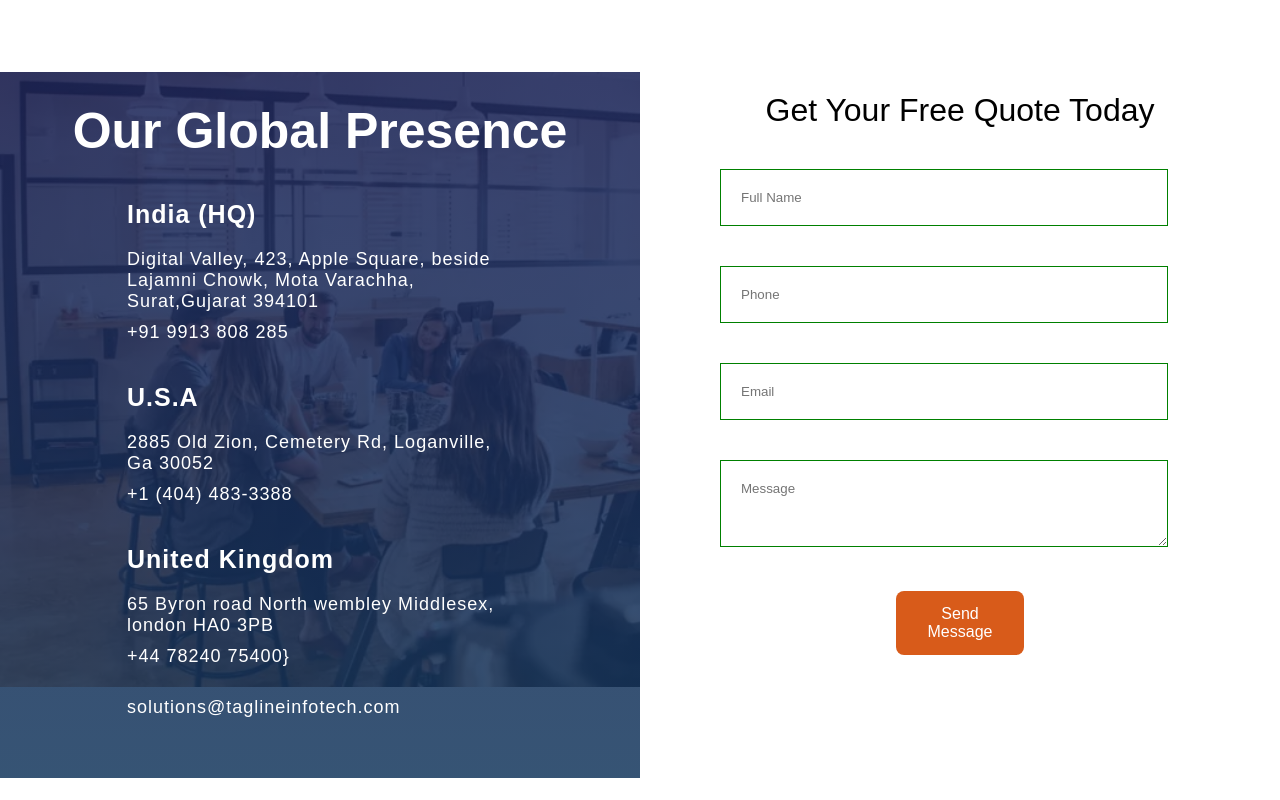
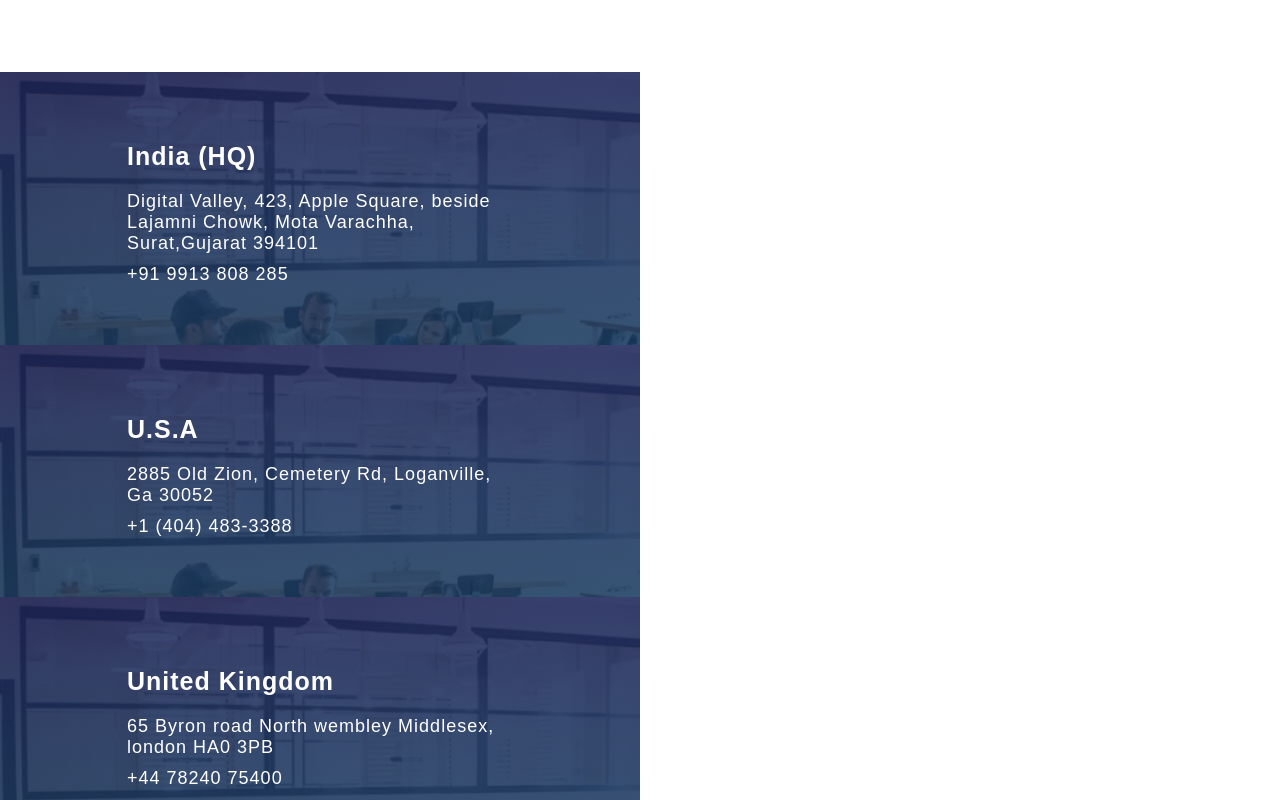
Before and after one commit to pratikg-tagline/angular-tagline, an Angular app: page / in a window 1280 px wide. Shown: the part 7780-8580 px from the top of the page. Built offline with nearby package versions, Linux system fonts and the light colour scheme.

Commit message:
Implement Globalpresence  in project

```diff
--- a/src/app/app.component.html
+++ b/src/app/app.component.html
@@ -463,46 +463,23 @@
 
   <div class="contactus">
       <div class="formdetail">
+
           <div class="address">
 
-              <h4>{{mainblogsname}}</h4>
+              <!-- <h4>{{mainblogsname}}</h4> -->
 
-              <div class="place">
-                  <h6>{{globalpresence.firstheading}}</h6>
-                  <p class="add-city">{{globalpresence.firstdescription}}</p>
-                  <a href="tel:+91 99138 08285" class="contact mobile-no"><i
-                          class="bi bi-telephone-fill"></i>{{globalpresence.firstnum}} </a>
-              </div>
-
-              <div class="place">
-                  <h6>{{globalpresence.secondheading}}</h6>
-                  <p class="add-city">{{globalpresence.seconddescription}}</p>
-                  <a href="tel: +1 (404) 483-3388" class="contact mobile-no"><i
-                          class="bi bi-telephone-fill"></i>{{globalpresence.secondnum}}</a>
-              </div>
-
-              <div class="place">
-                  <h6>{{globalpresence.thirdheading}}</h6>
-                  <p class="add-city">{{globalpresence.thirddescription}}</p>
-                  <a href="tel:+44 78240 75400" class="contact mobile-no"><i
-                          class="bi bi-telephone-fill"></i>{{globalpresence.thirdnum}}}</a>
-              </div>
-
-              <div class="place">
-                  <a href="mailto:solutions@taglineinfotech.com" class="mail"><i
-                          class="bi bi-envelope-fill"></i>{{globalpresence.read}}</a>
-              </div>
 
           </div>
       </div>
-      <div class="forms">
+      <app-ourglobal [ourglobal]=" globalpresence"></app-ourglobal>
+      <!-- <div class="forms">
           <h1>{{forms.formsheading}}</h1>
           <input type="text" placeholder="Full Name"><br>
           <input type="text" placeholder="Phone"><br>
           <input type="email" placeholder="Email"><br>
           <textarea placeholder="Message" rows="3"></textarea><br>
           <button>{{forms.formbtn}}</button>
-      </div>
+      </div> -->
   </div>
 
   <!-- ____________________________________________________________________ -->
--- a/src/app/app.component.scss
+++ b/src/app/app.component.scss
@@ -759,92 +759,92 @@ li:hover {
 
 /* ____________________________________________ */
 
-.contactus {
-    display: flex;
-    justify-content: center;
-    margin: 60px 0;
-}
+// .contactus {
+//     display: flex;
+//     justify-content: center;
+//     margin: 60px 0;
+// }
 
-.contactus .formdetail {
-    width: 50%;
-    padding: 30px;
-    height: 100%;
-    /* background-image: url(product-bg.webp); */
-    /* background-color: rgba(27, 67, 110, 0.6); */
-    background: linear-gradient(0deg, rgba(19, 54, 92, .85), rgba(23, 32, 85, 0.85)), url(../assets/images/product-bg.webp);
-    // background: linear-gradient(0deg, rgba(19, 54, 92, .85), rgba(23, 32, 85, 0.85));
-    position: relative;
-    background-repeat: no-repeat;
-    background-size: 100%;
-    color: white;
-}
+// .contactus .formdetail {
+//     width: 50%;
+//     padding: 30px;
+//     height: 100%;
+//     /* background-image: url(product-bg.webp); */
+//     /* background-color: rgba(27, 67, 110, 0.6); */
+//     background: linear-gradient(0deg, rgba(19, 54, 92, .85), rgba(23, 32, 85, 0.85)), url(../assets/images/product-bg.webp);
+//     // background: linear-gradient(0deg, rgba(19, 54, 92, .85), rgba(23, 32, 85, 0.85));
+//     position: relative;
+//     background-repeat: no-repeat;
+//     background-size: 100%;
+//     color: white;
+// }
 
-.contactus .formdetail .address h4 {
-    text-align: center;
-    font-size: 50px;
-    font-weight: bold;
-}
+// .contactus .formdetail .address h4 {
+//     text-align: center;
+//     font-size: 50px;
+//     font-weight: bold;
+// }
 
-.formdetail .address .place {
-    margin: 30px 15%;
-}
+// .formdetail .address .place {
+//     margin: 30px 15%;
+// }
 
-.formdetail .address .place h6 {
-    font-size: 25px;
-    letter-spacing: 1px;
-    padding: 10px;
-}
+// .formdetail .address .place h6 {
+//     font-size: 25px;
+//     letter-spacing: 1px;
+//     padding: 10px;
+// }
 
-.formdetail .address .place p {
-    font-size: 18px;
-    letter-spacing: 1px;
-    padding: 10px;
-}
+// .formdetail .address .place p {
+//     font-size: 18px;
+//     letter-spacing: 1px;
+//     padding: 10px;
+// }
 
-.formdetail .address .place a {
-    text-decoration: none;
-    font-size: 18px;
-    letter-spacing: 1px;
-    padding: 10px;
-    color: white;
-}
+// .formdetail .address .place a {
+//     text-decoration: none;
+//     font-size: 18px;
+//     letter-spacing: 1px;
+//     padding: 10px;
+//     color: white;
+// }
 
-.contactus .formdetail img {
-    z-index: -1;
-}
+// .contactus .formdetail img {
+//     z-index: -1;
+// }
 
-.contactus .forms {
-    width: 50%;
-}
+// .contactus .forms {
+//     width: 50%;
+// }
 
-.contactus .forms h1 {
-    text-align: center;
-    margin: 20px;
-    font-weight: 500;
-}
+// .contactus .forms h1 {
+//     text-align: center;
+//     margin: 20px;
+//     font-weight: 500;
+// }
 
-.contactus .forms input,
-textarea {
-    padding: 20px;
-    width: 70%;
-    margin: 20px 80px;
-    border: 1px solid green;
-}
+// .contactus .forms input,
+// textarea {
+//     padding: 20px;
+//     width: 70%;
+//     margin: 20px 80px;
+//     border: 1px solid green;
+// }
 
-.contactus .forms button {
-    width: 20%;
-    color: #404040;
-    margin-top: 40px;
-    display: block;
-    margin: auto;
-    background-color: #d85b1a;
-    color: #fff;
-    font-size: 16px;
-    padding: 14px 26px;
-    border: none;
-    border-radius: 8px;
-    margin-top: 20px;
-}
+// .contactus .forms button {
+//     width: 20%;
+//     color: #404040;
+//     margin-top: 40px;
+//     display: block;
+//     margin: auto;
+//     background-color: #d85b1a;
+//     color: #fff;
+//     font-size: 16px;
+//     padding: 14px 26px;
+//     border: none;
+//     border-radius: 8px;
+//     margin-top: 20px;
+// }
 
 
 
--- a/src/app/app.component.ts
+++ b/src/app/app.component.ts
@@ -574,19 +574,21 @@ description:
       'Quick Summary: Ruby on Rails and JavaScript both languages are both widely popular among',
 read: 'Read More ->',
   }];
-  globalpresence: Globalpresence = {
-    firstheading: 'India (HQ)',
-    firstdescription:
+  globalpresence = [{
+    heading: 'India (HQ)',
+    description:
       'Digital Valley, 423, Apple Square, beside Lajamni Chowk, Mota Varachha, Surat,Gujarat 394101',
-    firstnum: ' +91 9913 808 285',
-    secondheading: 'U.S.A',
-    seconddescription: '2885 Old Zion, Cemetery Rd, Loganville, Ga 30052',
-    secondnum: '+1 (404) 483-3388',
-    thirdheading: 'United Kingdom',
-    thirddescription: '65 Byron road North wembley Middlesex, london HA0 3PB',
-    thirdnum: '+44 78240 75400',
-    read: 'solutions@taglineinfotech.com',
-  };
+    num: ' +91 9913 808 285'}
+    ,{
+    heading: 'U.S.A',
+    description: '2885 Old Zion, Cemetery Rd, Loganville, Ga 30052',
+    num: '+1 (404) 483-3388',}
+    ,{
+   heading: 'United Kingdom',
+    description: '65 Byron road North wembley Middlesex, london HA0 3PB',
+    num: '+44 78240 75400',
+    //read: 'solutions@taglineinfotech.com',
+  }];
   forms: Forms = {
     formsheading: 'Get Your Free Quote Today',
     formbtn: 'Send Message',
--- a/src/app/app.module.ts
+++ b/src/app/app.module.ts
@@ -11,6 +11,7 @@ import { TechnologyComponent } from './technology/technology.component';
 import { WhyTeglineComponent } from './why-tegline/why-tegline.component';
 import { ReviewComponent } from './review/review.component';
 import { OurblogsComponent } from './ourblogs/ourblogs.component';
+import { OurglobalComponent } from './ourglobal/ourglobal.component';
 
 @NgModule({
   declarations: [
@@ -22,7 +23,8 @@ import { OurblogsComponent } from './ourblogs/ourblogs.component';
     TechnologyComponent,
     WhyTeglineComponent,
     ReviewComponent,
-    OurblogsComponent
+    OurblogsComponent,
+    OurglobalComponent
   ],
   imports: [
     BrowserModule,
--- /dev/null
+++ b/src/app/ourglobal/ourglobal.component.html
@@ -0,0 +1,15 @@
+
+<div class="contactus">
+    <div class="formdetail" *ngFor="let inputdata of ourglobal" >
+        <div class="address" >
+            <div class="place">
+                <h6>{{inputdata.heading}}</h6>
+                <p class="add-city">{{inputdata.description}}</p>
+                 <a href="tel:+91 99138 08285" class="contact mobile-no"><i
+                        class="bi bi-telephone-fill"></i>{{inputdata.num}} </a>
+            </div>
+
+
+        </div>
+    </div>
+</div>
--- /dev/null
+++ b/src/app/ourglobal/ourglobal.component.scss
@@ -0,0 +1,86 @@
+.contactus {
+
+    justify-content: center;
+    margin: 60px 0;
+}
+
+ .contactus .formdetail {
+    width: 50%;
+    padding: 30px;
+    height: 100%;
+    /* background-image: url(product-bg.webp); */
+    /* background-color: rgba(27, 67, 110, 0.6); */
+    background: linear-gradient(0deg, rgba(19, 54, 92, .85), rgba(23, 32, 85, 0.85)), url(../../assets/images/product-bg.webp);
+    // background: linear-gradient(0deg, rgba(19, 54, 92, .85), rgba(23, 32, 85, 0.85));
+    position: relative;
+    background-repeat: no-repeat;
+    background-size: 100%;
+    color: white;
+}
+
+.contactus .formdetail .address h4 {
+    text-align: center;
+    font-size: 50px;
+    font-weight: bold;
+}
+
+.formdetail .address .place {
+    margin: 30px 15%;
+}
+
+.formdetail .address .place h6 {
+    font-size: 25px;
+    letter-spacing: 1px;
+    padding: 10px;
+}
+
+.formdetail .address .place p {
+    font-size: 18px;
+    letter-spacing: 1px;
+    padding: 10px;
+}
+
+.formdetail .address .place a {
+    text-decoration: none;
+    font-size: 18px;
+    letter-spacing: 1px;
+    padding: 10px;
+    color: white;
+}
+
+// .contactus .formdetail img {
+//     z-index: -1;
+// }
+
+// .contactus .forms {
+//     width: 50%;
+// }
+
+// .contactus .forms h1 {
+//     text-align: center;
+//     margin: 20px;
+//     font-weight: 500;
+// }
+
+// .contactus .forms input,
+// textarea {
+//     padding: 20px;
+//     width: 70%;
+//     margin: 20px 80px;
+//     border: 1px solid green;
+// }
+
+// .contactus .forms button {
+//     width: 20%;
+//     color: #404040;
+//     margin-top: 40px;
+//     display: block;
+//     margin: auto;
+//     background-color: #d85b1a;
+//     color: #fff;
+//     font-size: 16px;
+//     padding: 14px 26px;
+//     border: none;
+//     border-radius: 8px;
+//     margin-top: 20px;
+// }
--- /dev/null
+++ b/src/app/ourglobal/ourglobal.component.ts
@@ -0,0 +1,19 @@
+import { Component, Input, OnInit } from '@angular/core';
+interface global{
+heading:string,
+description:string,
+num:string
+}
+@Component({
+  selector: 'app-ourglobal',
+  templateUrl: './ourglobal.component.html',
+  styleUrls: ['./ourglobal.component.scss']
+})
+export class OurglobalComponent implements OnInit {
+@Input() ourglobal:any
+  constructor() { }
+
+  ngOnInit(): void {
+  }
+
+}
```
Also changed, not shown: 1 other file (tests, documents, lock files or other folders).
